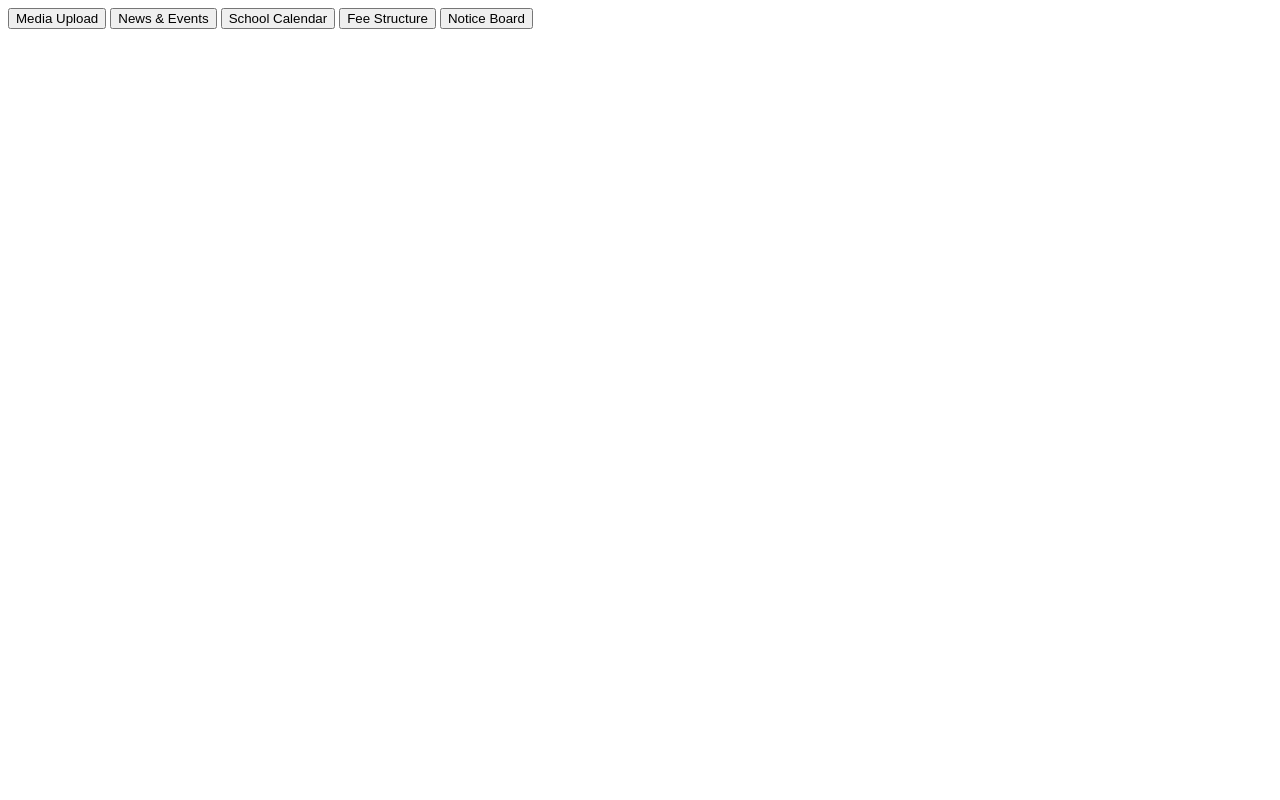
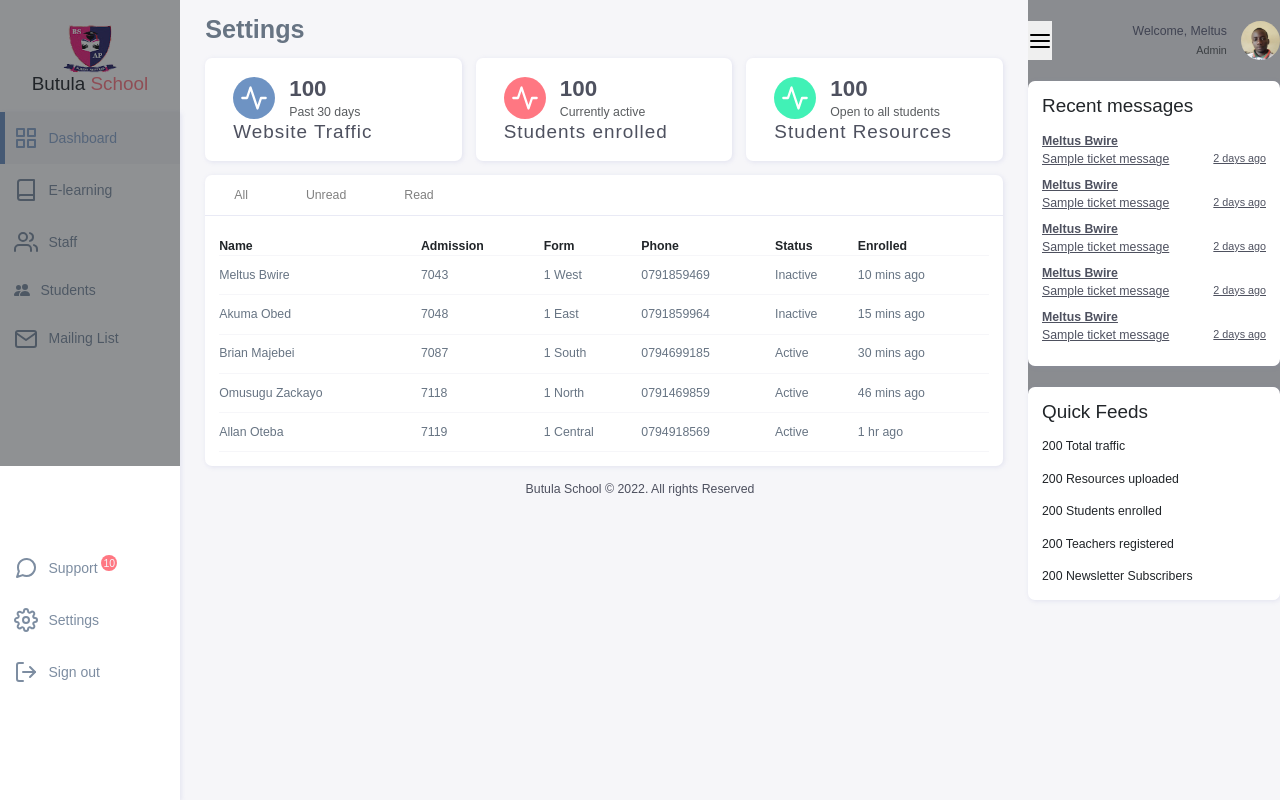
Before and after one commit to Meltus645/butula-school-mvc, a Flask app: page /admin/settings in a window 1280 px wide. Run offline with Flask 2, Linux system fonts and the light colour scheme; some libraries are stand-ins or nearby versions.

Commit message:
added templates

```diff
--- a/templates/admin/base.html
+++ b/templates/admin/base.html
@@ -40,17 +40,17 @@
                     <a data-label ="Students" class="nav-link" href="{{ url_for('admin.users', type='students' ) }}"><svg xmlns="http://www.w3.org/2000/svg" width="16" height="16" fill="currentColor" class="bi bi-people-fill" viewBox="0 0 16 16"><path d="M7 14s-1 0-1-1 1-4 5-4 5 3 5 4-1 1-1 1H7zm4-6a3 3 0 1 0 0-6 3 3 0 0 0 0 6z"/><path fill-rule="evenodd" d="M5.216 14A2.238 2.238 0 0 1 5 13c0-1.355.68-2.75 1.936-3.72A6.325 6.325 0 0 0 5 9c-4 0-5 3-5 4s1 1 1 1h4.216z"/><path d="M4.5 8a2.5 2.5 0 1 0 0-5 2.5 2.5 0 0 0 0 5z"/></svg>
                         <h3 class="togglable-text">Students</h3>
                     </a>
-                    <a data-label ="Mailing List" class="nav-link" href="">
+                    <a data-label ="Mailing List" class="nav-link" href="{{ url_for('admin.subscribers') }}">
                         <svg xmlns="http://www.w3.org/2000/svg" width="24" height="24" viewBox="0 0 24 24" fill="none" stroke="currentColor" stroke-width="2" stroke-linecap="round" stroke-linejoin="round" class="feather feather-mail"><path d="M4 4h16c1.1 0 2 .9 2 2v12c0 1.1-.9 2-2 2H4c-1.1 0-2-.9-2-2V6c0-1.1.9-2 2-2z"></path><polyline points="22,6 12,13 2,6"></polyline></svg>
                         <h3 class="togglable-text">Mailing List</h3>
                     </a>
                 </div>
                 <div class="nav flex-column secondary-nav">
-                    <a data-label ="Support" class="nav-link" href="">
+                    <a data-label ="Support" class="nav-link" href="{{ url_for('admin.support') }}">
                         <svg xmlns="http://www.w3.org/2000/svg" width="24" height="24" viewBox="0 0 24 24" fill="none" stroke="currentColor" stroke-width="2" stroke-linecap="round" stroke-linejoin="round" class="feather feather-message-circle"><path d="M21 11.5a8.38 8.38 0 0 1-.9 3.8 8.5 8.5 0 0 1-7.6 4.7 8.38 8.38 0 0 1-3.8-.9L3 21l1.9-5.7a8.38 8.38 0 0 1-.9-3.8 8.5 8.5 0 0 1 4.7-7.6 8.38 8.38 0 0 1 3.8-.9h.5a8.48 8.48 0 0 1 8 8v.5z"></path></svg>
                         <h3 class="togglable-text">Support <sup class="count">10</sup></h3>
                     </a>
-                    <a data-label ="Web" class="nav-link" href="">
+                    <a data-label ="Web" class="nav-link" href="{{ url_for('admin.settings') }}">
                         <svg xmlns="http://www.w3.org/2000/svg" width="24" height="24" viewBox="0 0 24 24" fill="none" stroke="currentColor" stroke-width="2" stroke-linecap="round" stroke-linejoin="round" class="feather feather-settings"><circle cx="12" cy="12" r="3"></circle><path d="M19.4 15a1.65 1.65 0 0 0 .33 1.82l.06.06a2 2 0 0 1 0 2.83 2 2 0 0 1-2.83 0l-.06-.06a1.65 1.65 0 0 0-1.82-.33 1.65 1.65 0 0 0-1 1.51V21a2 2 0 0 1-2 2 2 2 0 0 1-2-2v-.09A1.65 1.65 0 0 0 9 19.4a1.65 1.65 0 0 0-1.82.33l-.06.06a2 2 0 0 1-2.83 0 2 2 0 0 1 0-2.83l.06-.06a1.65 1.65 0 0 0 .33-1.82 1.65 1.65 0 0 0-1.51-1H3a2 2 0 0 1-2-2 2 2 0 0 1 2-2h.09A1.65 1.65 0 0 0 4.6 9a1.65 1.65 0 0 0-.33-1.82l-.06-.06a2 2 0 0 1 0-2.83 2 2 0 0 1 2.83 0l.06.06a1.65 1.65 0 0 0 1.82.33H9a1.65 1.65 0 0 0 1-1.51V3a2 2 0 0 1 2-2 2 2 0 0 1 2 2v.09a1.65 1.65 0 0 0 1 1.51 1.65 1.65 0 0 0 1.82-.33l.06-.06a2 2 0 0 1 2.83 0 2 2 0 0 1 0 2.83l-.06.06a1.65 1.65 0 0 0-.33 1.82V9a1.65 1.65 0 0 0 1.51 1H21a2 2 0 0 1 2 2 2 2 0 0 1-2 2h-.09a1.65 1.65 0 0 0-1.51 1z"></path></svg>
                         <h3 class="togglable-text">Settings</h3>
                     </a>
--- a/templates/admin/form.html
+++ b/templates/admin/form.html
@@ -4,9 +4,11 @@
 {% if form %}
     <form action="" method="post" onsubmit="postForm(event)">
         {% for field in form() %}
+
             {% if field.name =='csrf_token'%} {{field()}}
             {% else%}
             <div class="form-group mb-4" style="position: relative;">
+
                 <label for="{{field.name}}" class="form-label" style="text-transform: capitalize;">{{field.label()}}</label>
                 {%if field.type =='SelectField'%}
                 {{field(class_ ="form-select", placeholder =placeholders[field.name], value =data[field.name])}}
--- a/templates/admin/settings.html
+++ b/templates/admin/settings.html
@@ -1,16 +1,13 @@
-<div class="view-tabs">
-    <div class="d-flex tab-labels">
-        <button type="button" data-uri="" class="btn-tab {% if section =='bio' %}active{%endif%}" onclick="activateTab(this, '{{page}}/view');">Media Upload</button>
-        <button type="button" data-uri="/news-events" class="btn-tab {% if section =='news-events' %}active{%endif%}" onclick="activateTab(this, '{{page}}/view');">News &amp; Events</button>
-        <button type="button" data-uri="/school-calendar" class="btn-tab {% if section =='school-calendar' %}active{%endif%}" onclick="activateTab(this, '{{page}}/view');">School Calendar</button>
-        <button type="button" data-uri="/fee-structure" class="btn-tab {% if section =='fee-structure' %}active{%endif%}" onclick="activateTab(this, '{{page}}/view');">Fee Structure</button>
-        <button type="button" data-uri="/notice-board" class="btn-tab {% if section =='notice-board' %}active{%endif%}" onclick="activateTab(this, '{{page}}/view');">Notice Board</button>
+{% extends 'base.html' %}
+{% block content %}
+    <div class="tabs">
+        <div class="d-flex tab-labels">
+            <button type="button" data-uri="" class="btn-tab {% if section =='bio' %}active{%endif%}" onclick="activateTab(this);">All</button>
+            <button type="button" data-uri="" class="btn-tab {% if section =='bio' %}active{%endif%}" onclick="activateTab(this);">Unread</button>
+            <button type="button" data-uri="" class="btn-tab {% if section =='bio' %}active{%endif%}" onclick="activateTab(this);">Read</button>
+        </div>
+        <div class="tab-content pt-4" id="tabContent">
+            {% include 'list.html'   %}
+        </div>
     </div>
-    <div class="view-tab-content pt-4" id="viewTabContent">
-        {% if section =='bio' %} {% include 'bio.html'   %}
-        {% elif section =='performance' %} {% include 'performance.html'   %}
-        {% elif section =='subjects' %} {% include 'subjects.html'   %}
-        {% elif section =='transcript' %} {% include 'transcript.html'   %}
-        {% endif %}
-    </div>
-</div>
+{% endblock %}
```
Also changed, not shown: templates/admin/maillist.html (+7 -9 lines), templates/admin/support.html (+12 -13 lines).
